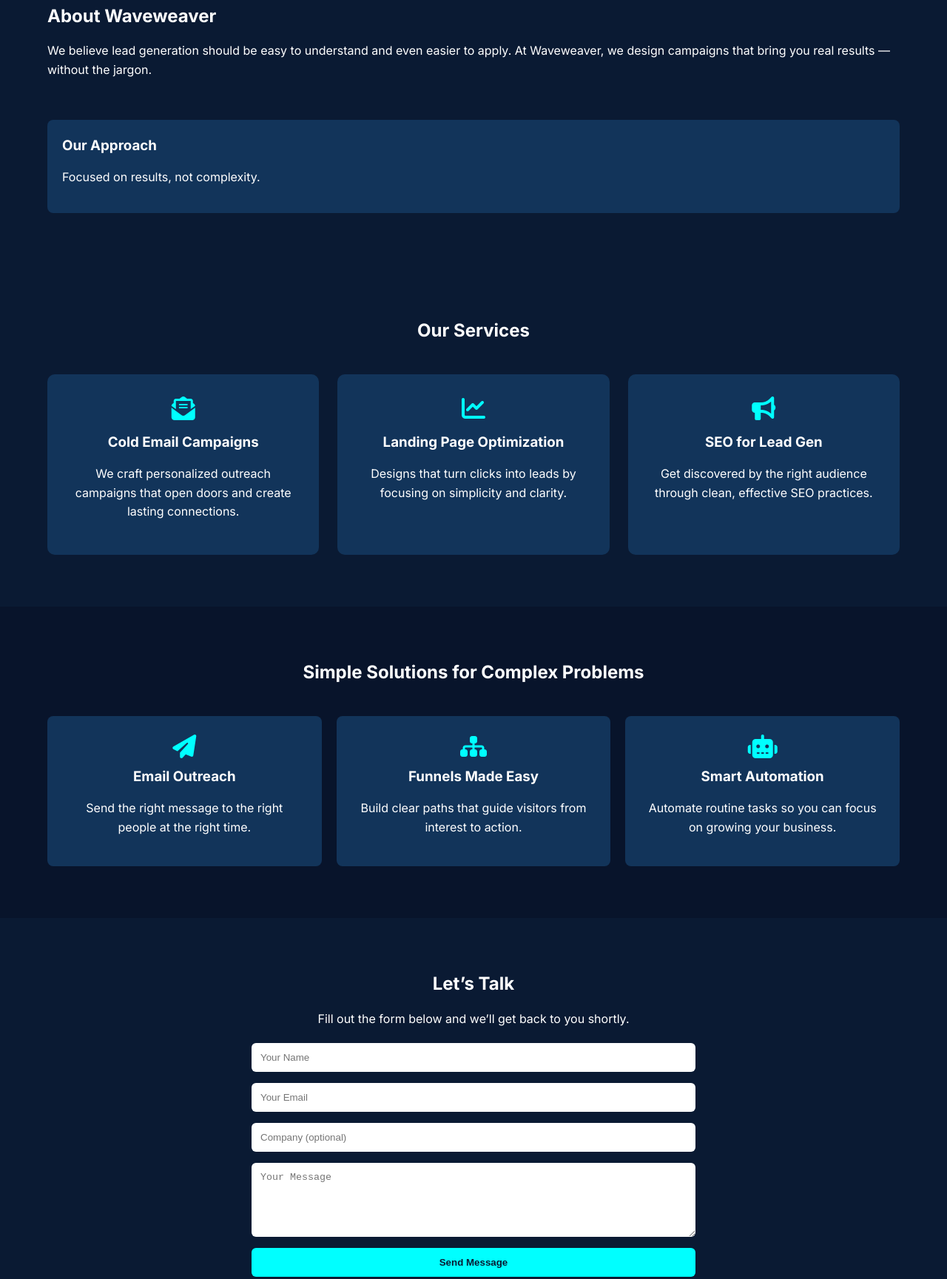
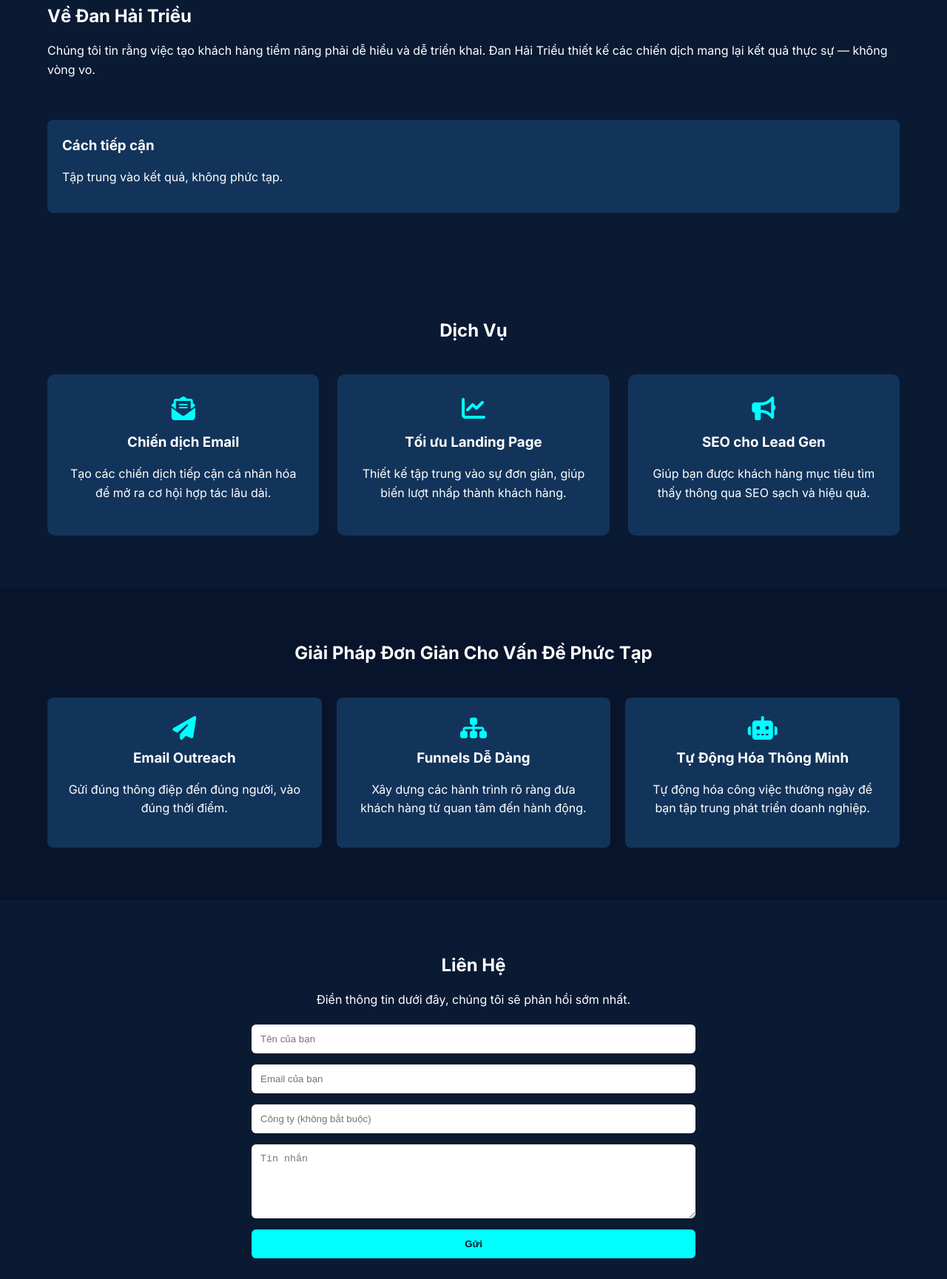
Before and after one commit to idrakyanrought-hue/waveweaver, a plain HTML site: page index.html in a window 1280 px wide. Shown: the part 767-2496 px from the top of the page at 74% size. Drawn offline with Linux system fonts and the light colour scheme.

Commit message:
Update Vietnamese index.html

```diff
--- a/index.html
+++ b/index.html
@@ -1,9 +1,9 @@
 <!DOCTYPE html>
-<html lang="en">
+<html lang="vi">
 <head>
   <meta charset="UTF-8">
   <meta name="viewport" content="width=device-width, initial-scale=1.0">
-  <title>Waveweaver - Lead Generation</title>
+  <title>Đan Hải Triều - Dịch Vụ Tạo Khách Hàng Tiềm Năng</title>
   <link rel="stylesheet" href="style.css">
   <link rel="stylesheet" href="https://cdnjs.cloudflare.com/ajax/libs/font-awesome/6.4.0/css/all.min.css">
   <link href="https://fonts.googleapis.com/css2?family=Inter:wght@400;600;700&display=swap" rel="stylesheet">
@@ -13,12 +13,13 @@
 <!-- ========== HEADER ========== -->
 <header>
   <div class="container header-container">
-    <img src="waveweaver-logo.png" alt="Waveweaver Logo" class="logo" width="160" height="48">
+    <img src="waveweaver-logo.png" alt="Đan Hải Triều Logo" class="logo" width="160" height="48">
+
     <nav>
       <ul class="nav-links">
-        <li><a href="#about">About</a></li>
-        <li><a href="#services">Services</a></li>
-        <li><a href="#contact">Contact</a></li>
+        <li><a href="#about">Giới thiệu</a></li>
+        <li><a href="#services">Dịch vụ</a></li>
+        <li><a href="#contact">Liên hệ</a></li>
       </ul>
     </nav>
   </div>
@@ -27,16 +28,16 @@
 <!-- ========== HERO SECTION ========== -->
 <section class="hero">
   <div class="container hero-content">
-    <h1>Reap the bounty of the world</h1>
-    <p>Waveweaver helps your business grow with simple, effective lead generation strategies.</p>
-    <a href="#contact" class="btn-primary">Start Generating Leads</a>
+    <h1>Đan Hải Triều – Gặt hái tiềm năng từ thế giới</h1>
+    <p>Đan Hải Triều giúp doanh nghiệp của bạn phát triển với các chiến lược tạo khách hàng tiềm năng đơn giản và hiệu quả.</p>
+    <a href="#contact" class="btn-primary">Bắt đầu ngay</a>
   </div>
 </section>
 
 <!-- ========== TRUSTED BY ========== -->
 <section class="trusted">
   <div class="container">
-    <h2>Trusted by growing businesses</h2>
+    <h2>Được tin tưởng bởi các doanh nghiệp đang phát triển</h2>
     <div class="logos">
       <i class="fa-brands fa-shopify"></i>
       <i class="fa-brands fa-wordpress"></i>
@@ -50,12 +51,12 @@
 <section id="about" class="about">
   <div class="container about-content">
     <div>
-      <h2>About Waveweaver</h2>
-      <p>We believe lead generation should be easy to understand and even easier to apply. At Waveweaver, we design campaigns that bring you real results — without the jargon.</p>
+      <h2>Về Đan Hải Triều</h2>
+      <p>Chúng tôi tin rằng việc tạo khách hàng tiềm năng phải dễ hiểu và dễ triển khai. Đan Hải Triều thiết kế các chiến dịch mang lại kết quả thực sự — không vòng vo.</p>
     </div>
     <div class="fact-box">
-      <h3>Our Approach</h3>
-      <p>Focused on results, not complexity.</p>
+      <h3>Cách tiếp cận</h3>
+      <p>Tập trung vào kết quả, không phức tạp.</p>
     </div>
   </div>
 </section>
@@ -63,22 +64,22 @@
 <!-- ========== SERVICES ========== -->
 <section id="services" class="services">
   <div class="container">
-    <h2>Our Services</h2>
+    <h2>Dịch Vụ</h2>
     <div class="service-grid">
       <div class="service-card">
         <i class="fa-solid fa-envelope-open-text"></i>
-        <h3>Cold Email Campaigns</h3>
-        <p>We craft personalized outreach campaigns that open doors and create lasting connections.</p>
+        <h3>Chiến dịch Email</h3>
+        <p>Tạo các chiến dịch tiếp cận cá nhân hóa để mở ra cơ hội hợp tác lâu dài.</p>
       </div>
       <div class="service-card">
         <i class="fa-solid fa-chart-line"></i>
-        <h3>Landing Page Optimization</h3>
-        <p>Designs that turn clicks into leads by focusing on simplicity and clarity.</p>
+        <h3>Tối ưu Landing Page</h3>
+        <p>Thiết kế tập trung vào sự đơn giản, giúp biến lượt nhấp thành khách hàng.</p>
       </div>
       <div class="service-card">
         <i class="fa-solid fa-bullhorn"></i>
-        <h3>SEO for Lead Gen</h3>
-        <p>Get discovered by the right audience through clean, effective SEO practices.</p>
+        <h3>SEO cho Lead Gen</h3>
+        <p>Giúp bạn được khách hàng mục tiêu tìm thấy thông qua SEO sạch và hiệu quả.</p>
       </div>
     </div>
   </div>
@@ -87,22 +88,22 @@
 <!-- ========== SIMPLE SOLUTIONS ========== -->
 <section class="solutions">
   <div class="container">
-    <h2>Simple Solutions for Complex Problems</h2>
+    <h2>Giải Pháp Đơn Giản Cho Vấn Đề Phức Tạp</h2>
     <div class="solution-grid">
       <div class="solution-card">
         <i class="fa-solid fa-paper-plane"></i>
         <h3>Email Outreach</h3>
-        <p>Send the right message to the right people at the right time.</p>
+        <p>Gửi đúng thông điệp đến đúng người, vào đúng thời điểm.</p>
       </div>
       <div class="solution-card">
         <i class="fa-solid fa-sitemap"></i>
-        <h3>Funnels Made Easy</h3>
-        <p>Build clear paths that guide visitors from interest to action.</p>
+        <h3>Funnels Dễ Dàng</h3>
+        <p>Xây dựng các hành trình rõ ràng đưa khách hàng từ quan tâm đến hành động.</p>
       </div>
       <div class="solution-card">
         <i class="fa-solid fa-robot"></i>
-        <h3>Smart Automation</h3>
-        <p>Automate routine tasks so you can focus on growing your business.</p>
+        <h3>Tự Động Hóa Thông Minh</h3>
+        <p>Tự động hóa công việc thường ngày để bạn tập trung phát triển doanh nghiệp.</p>
       </div>
     </div>
   </div>
@@ -111,30 +112,25 @@
 <!-- ========== CONTACT ========== -->
 <section id="contact" class="contact">
   <div class="container">
-    <h2>Let’s Talk</h2>
-    <p>Fill out the form below and we’ll get back to you shortly.</p>
+    <h2>Liên Hệ</h2>
+    <p>Điền thông tin dưới đây, chúng tôi sẽ phản hồi sớm nhất.</p>
 
     <form action="https://formsubmit.co/idrakyanrought@gmail.com" method="POST">
-      <!-- Redirect after submission -->
-      <input type="hidden" name="_next" value="https://idrakyanrought-hue.github.io/waveweaver/thankyou">
-      <!-- Disable CAPTCHA -->
       <input type="hidden" name="_captcha" value="false">
-
-      <input type="text" name="name" placeholder="Your Name" required>
-      <input type="email" name="email" placeholder="Your Email" required>
-      <input type="text" name="company" placeholder="Company (optional)">
-      <textarea name="message" placeholder="Your Message" required></textarea>
-      <button type="submit" class="btn-primary">Send Message</button>
+      <input type="text" name="name" placeholder="Tên của bạn" required>
+      <input type="email" name="email" placeholder="Email của bạn" required>
+      <input type="text" name="company" placeholder="Công ty (không bắt buộc)">
+      <textarea name="message" placeholder="Tin nhắn" required></textarea>
+      <button type="submit" class="btn-primary">Gửi</button>
     </form>
-
   </div>
 </section>
 
 <!-- ========== FOOTER ========== -->
 <footer>
   <div class="container footer-container">
-    <img src="waveweaver-logo.png" alt="Waveweaver Logo" class="logo" width="160" height="48">
-    <p>&copy; 2025 Waveweaver. All rights reserved.</p>
+    <img src="waveweaver-logo.png" alt="Đan Hải Triều Logo" class="logo" width="160" height="48">
+    <p>&copy; 2025 Đan Hải Triều. All rights reserved.</p>
     <div class="socials">
       <a href="#"><i class="fa-brands fa-linkedin"></i></a>
       <a href="#"><i class="fa-brands fa-twitter"></i></a>
```
